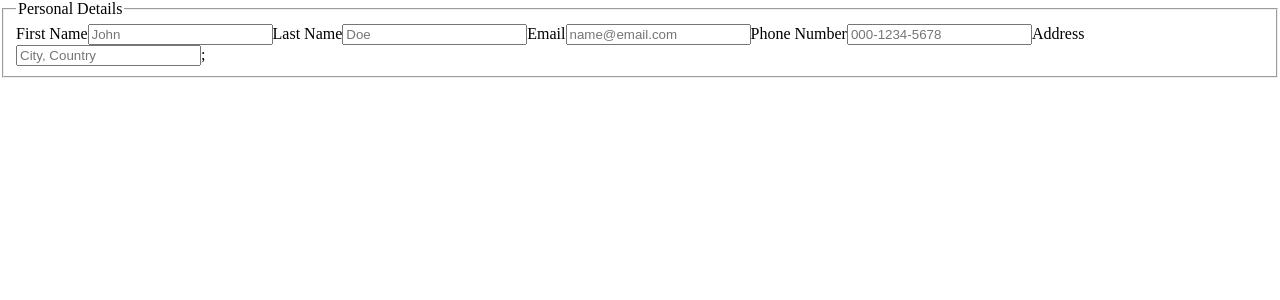
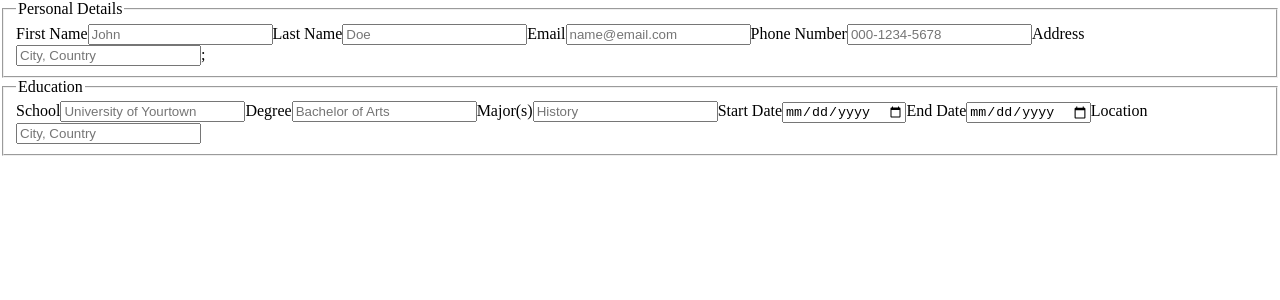
Before and after one commit to AndrewJamesC/cv-application, a React (Vite) app: page / in a window 1280 px wide. Shown: the top 300 px of the page. Built offline with nearby package versions, Linux system fonts and the light colour scheme.

Commit message:
Create Education component

```diff
--- /dev/null
+++ b/src/Education.jsx
@@ -0,0 +1,79 @@
+import { useState } from "react";
+
+export default function Education() {
+  const [education, setEducation] = useState({
+    school: "",
+    degree: "",
+    major: "",
+    startDate: "",
+    endDate: "",
+    location: "",
+  });
+
+  function handleChange(event) {
+    const { name, value } = event.target;
+
+    setEducation((prevEducation) => {
+      return { ...prevEducation, [name]: value };
+    });
+  }
+  return (
+    <fieldset>
+      <legend>Education</legend>
+      <label htmlFor="school">School</label>
+      <input
+        type="text"
+        name="school"
+        id="school"
+        placeholder="University of Yourtown"
+        value={education.school}
+        onChange={handleChange}
+      />
+      <label htmlFor="degree">Degree</label>
+      <input
+        type="text"
+        name="degree"
+        id="degree"
+        placeholder="Bachelor of Arts"
+        value={education.degree}
+        onChange={handleChange}
+      />
+      <label htmlFor="major">Major(s)</label>
+      <input
+        type="text"
+        name="major"
+        id="major"
+        placeholder="History"
+        value={education.major}
+        onChange={handleChange}
+      />
+      <label htmlFor="startDate">Start Date</label>
+      <input
+        type="date"
+        name="startDate"
+        id="startDate"
+        value={education.startDate}
+        onChange={handleChange}
+      />
+      <label htmlFor="endDate">End Date</label>
+      <input
+        type="date"
+        name="endDate"
+        id="endDate"
+        value={education.endDate}
+        onChange={handleChange}
+      />
+      <label htmlFor="location">Location</label>
+      <input
+        type="text"
+        name="location"
+        id="location"
+        placeholder="City, Country"
+        value={education.location}
+        onChange={handleChange}
+      />
+      {/* Remove console log when finished */}
+      {console.log(education)}
+    </fieldset>
+  );
+}
--- a/src/Form.jsx
+++ b/src/Form.jsx
@@ -1,5 +1,11 @@
 import PersonalDetails from "./PersonalDetails";
+import Education from "./Education";
 
 export default function Form() {
-  return <PersonalDetails />;
+  return (
+    <div>
+      <PersonalDetails />
+      <Education />
+    </div>
+  );
 }
```
